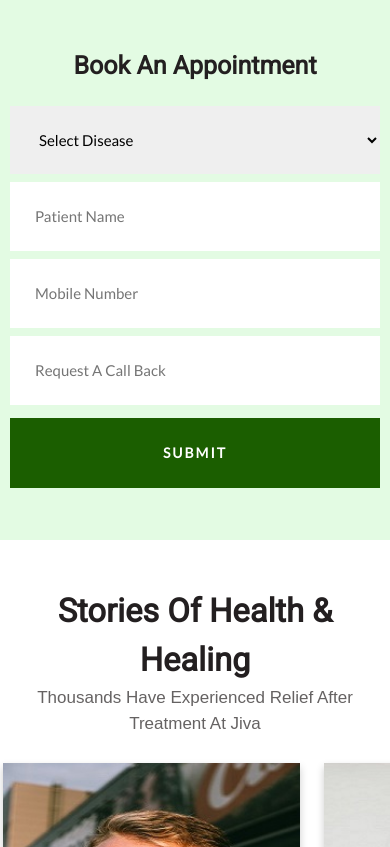
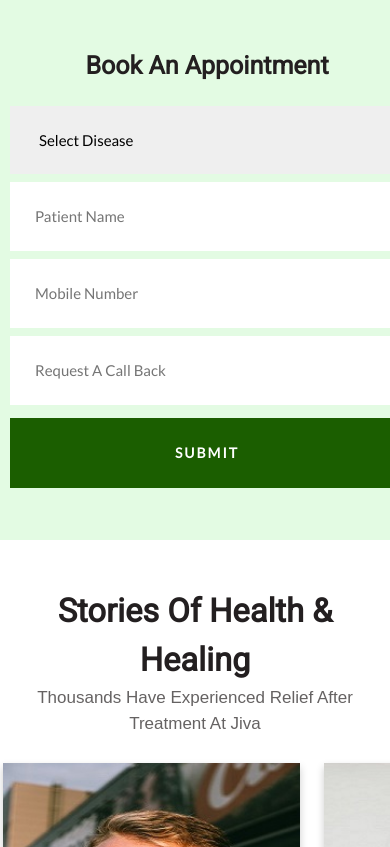
Before and after one commit to Just9krish/Aryuveda-Website, a plain HTML site: page index.html in a window 390 px wide. Shown: the part 8556-9403 px from the top of the page. Drawn offline with Linux system fonts and the light colour scheme.

```diff
--- a/style.css
+++ b/style.css
@@ -251,6 +251,7 @@ body {
   position: relative;
   padding: 42px 0;
   overflow: hidden;
+  background-color: #e3fbe3;
 }
 .whychoose {
   overflow: hidden;
@@ -586,6 +587,7 @@ body {
   font-weight: 700;
   line-height: 1.5;
   margin-bottom: 17px;
+  min-width: 394px;
 }
 
 .slct-input {
@@ -1272,5 +1274,6 @@ align-items: center; */
   .advantage-frm-grp{
     width: 100%;
     margin-top: 2em;
+    min-width: 394px;
   }
 }
```
